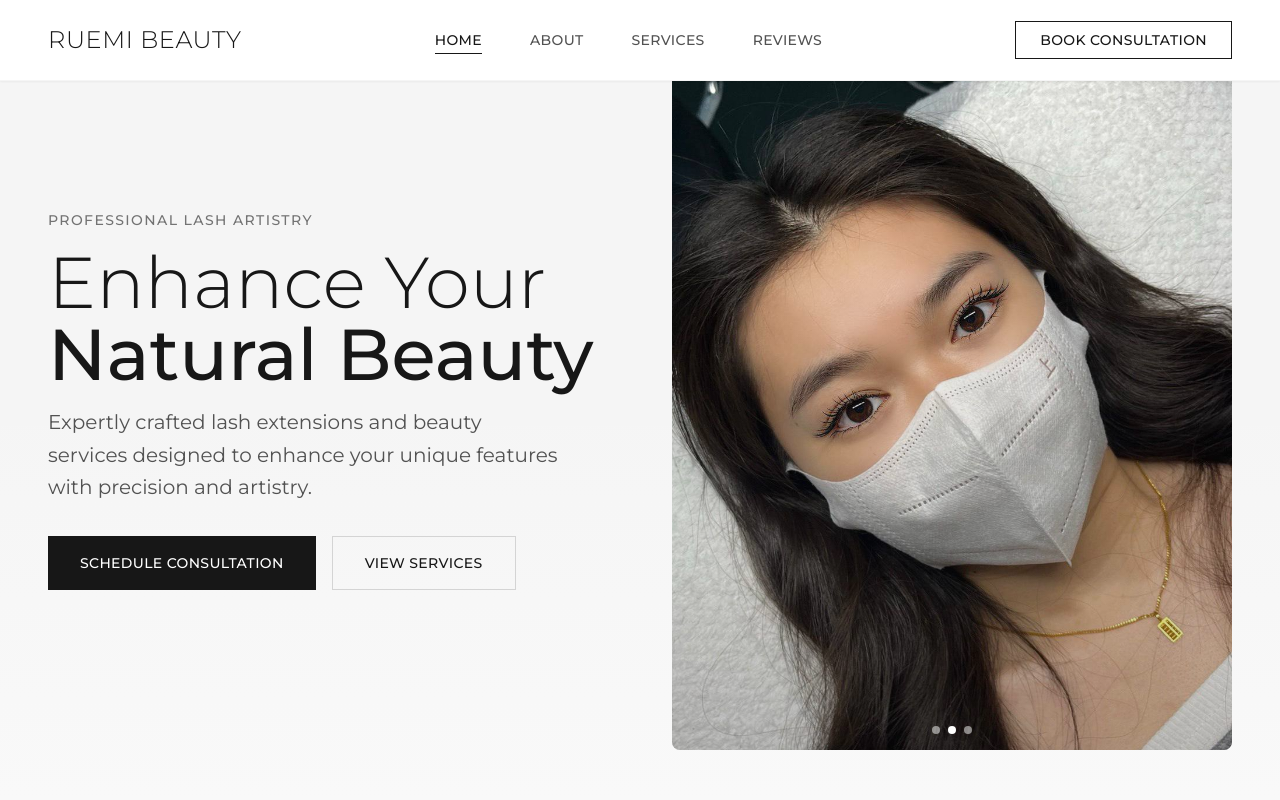
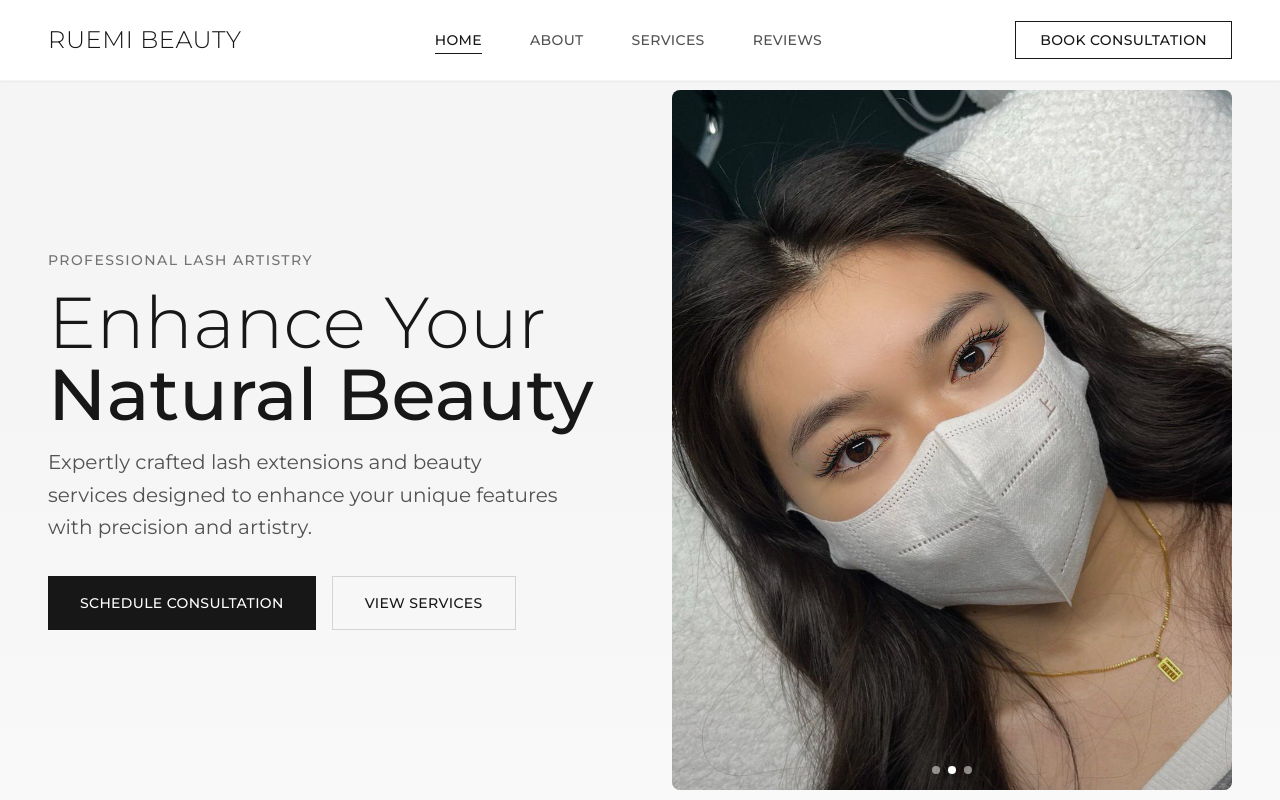
Before and after one commit to ziaa03/ruemi-beauty, a Next.js app: page / in a window 1280 px wide. Shown: the top 800 px of the page. Built offline with nearby package versions, Linux system fonts and the light colour scheme.

Commit message:
Adjustment hero section alignment after header and removed excessive paddings to certain sections

```diff
--- a/src/app/components/Main.jsx
+++ b/src/app/components/Main.jsx
@@ -306,7 +306,7 @@ const RuemiBeautyWebsite = () => {
       </nav>
 
       {/* Hero Section */}
-      <section id="home" className="relative min-h-screen flex items-center bg-neutral-100">
+      <section id="home" className="relative min-h-screen flex items-center bg-neutral-100 pt-20">
         <div className="absolute inset-0 bg-gradient-to-b from-transparent via-transparent to-neutral-50/80"></div>
 
         <div className="relative z-10 max-w-7xl mx-auto px-6 lg:px-12 w-full">
@@ -505,7 +505,7 @@ const RuemiBeautyWebsite = () => {
           <div className="mt-16 text-center p-8 bg-white border border-neutral-200">
             <h3 className="text-2xl font-medium mb-4">Custom Service Packages Available</h3>
             <p className="text-neutral-600 mb-6 max-w-2xl mx-auto">
-              Combine multiple services for the ultimate beauty transformation. Ask about our package deals and loyalty program during your consultation.
+              Combine multiple services for the ultimate beauty transformation.
             </p>
             <button
               onClick={() => scrollToSection('contact')}
@@ -518,7 +518,7 @@ const RuemiBeautyWebsite = () => {
       </section>
 
       {/* Testimonials */}
-      <section id="testimonials" className="py-16 bg-neutral-50">
+      <section id="testimonials" className="bg-neutral-50">
         <div className="max-w-7xl mx-auto px-6 lg:px-12">
           <div className="text-center mb-16">
             <p className="text-sm font-medium tracking-widest uppercase text-neutral-500 mb-4">
```
